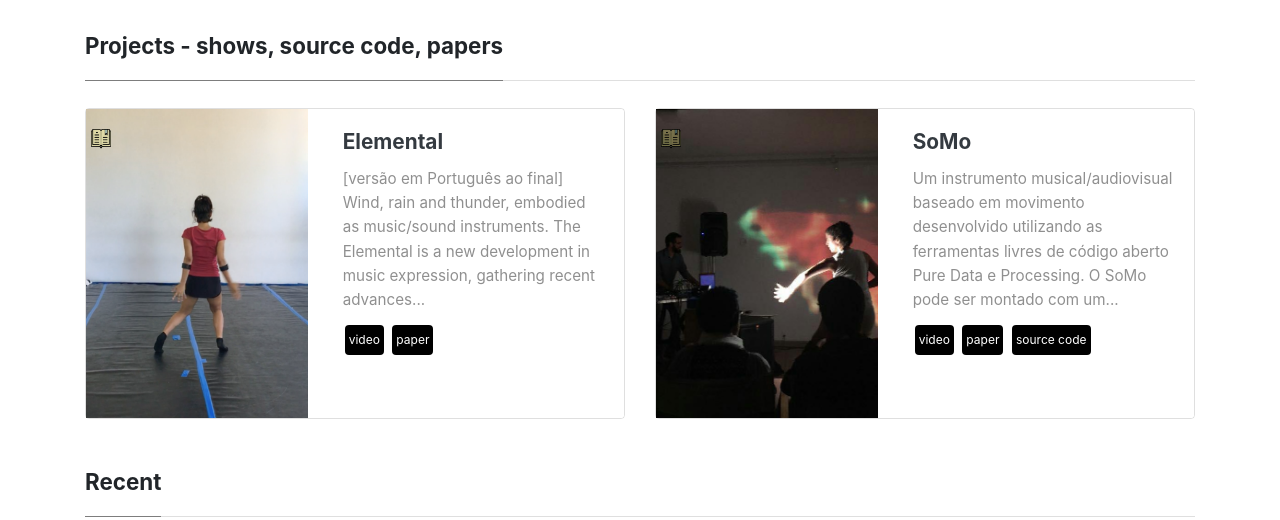
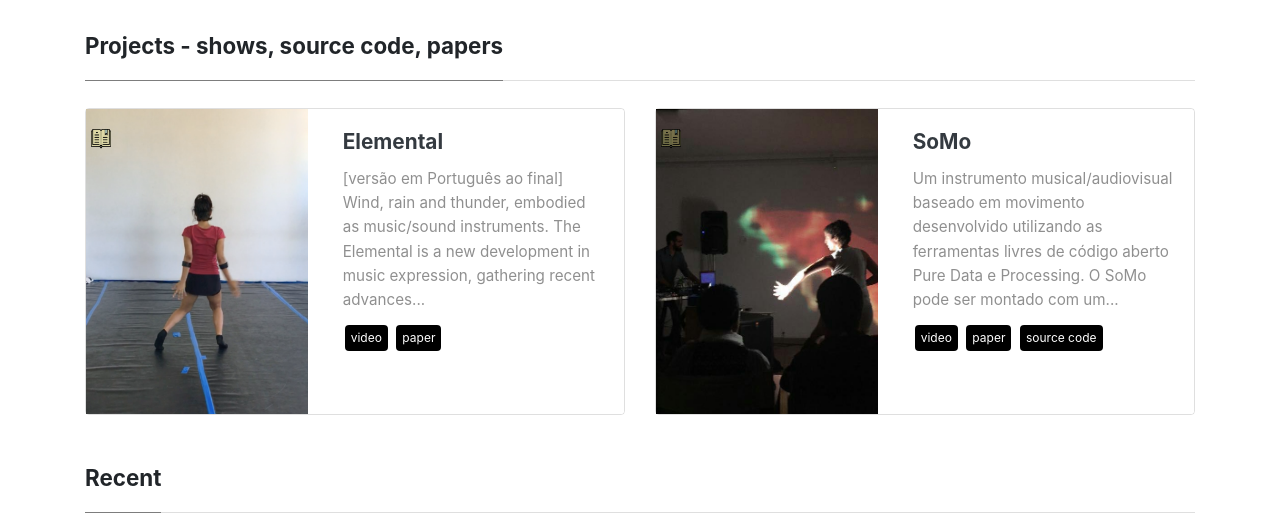
Before and after one commit to mgmoritzdev/brizolara.github.io, a Jekyll site: the page built from index.html, in a window 1280 px wide and 1400 px high. Shown: the part 182-702 px from the top of the window. Built offline with Jekyll 4.4.1, drawn with Linux system fonts in a browser that asks for light colours; nearby versions of some CDN libraries; the list of posts is cut into pages by our own code; grey boxes are pictures that could not be loaded.

Commit message:
minor changes

```diff
--- a/_includes/small_button_postbox.html
+++ b/_includes/small_button_postbox.html
@@ -2,7 +2,7 @@
     .button {
       border: none;
       color: white;
-      padding: 6px 4px;
+      padding: 4px 6px;
       text-align: center;
       text-decoration: none;
       display: inline-block;
```
Also changed, not shown: _posts/2018-07-02-atelier-digital.md (+3 -1 lines).
